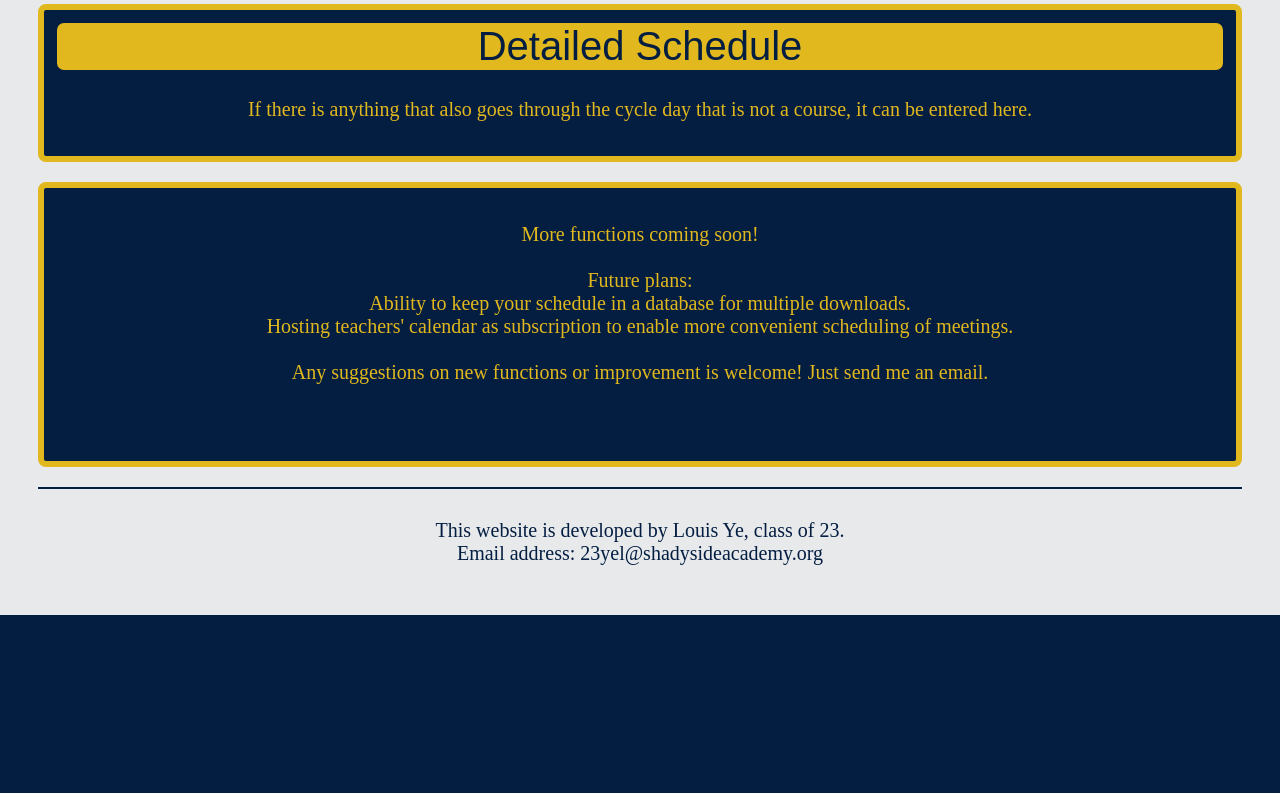
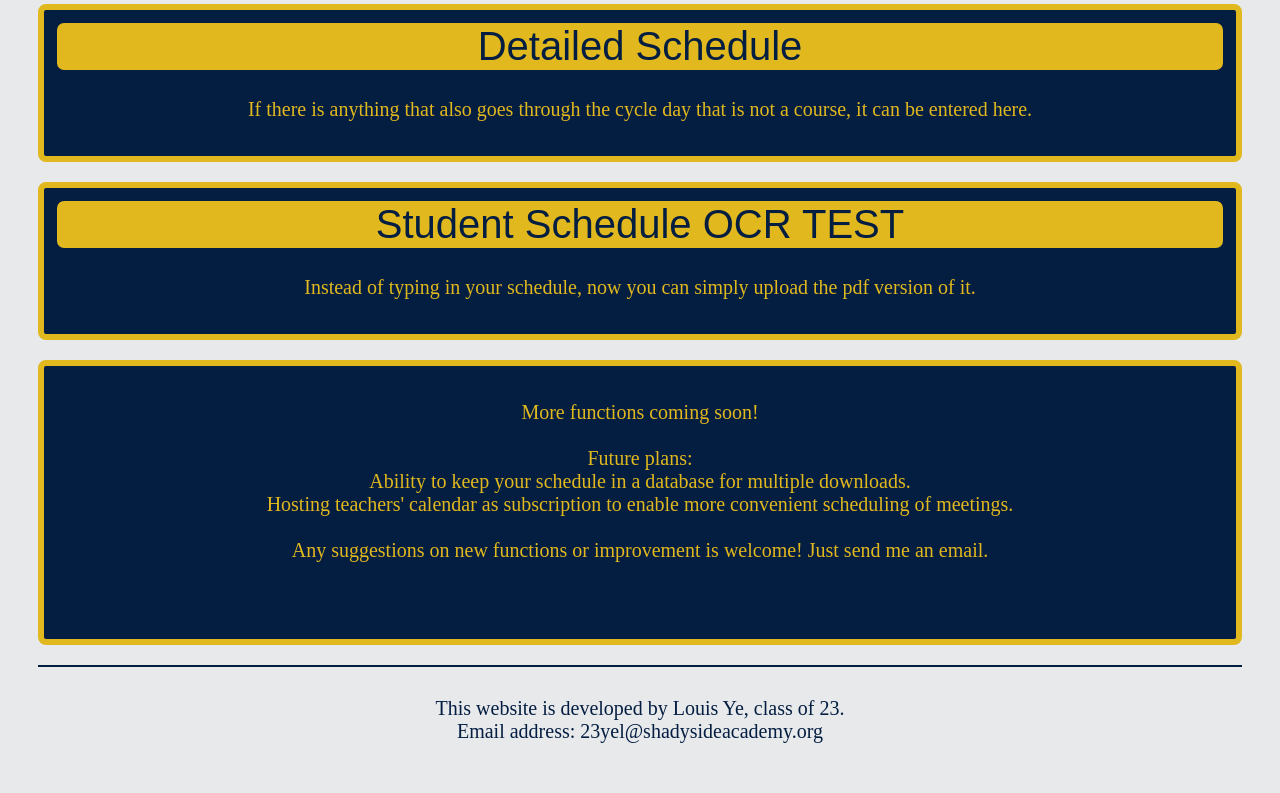
Before and after one commit to Alphabet1671/SS_ICS_Generator, a Flask app: page / in a window 1280 px wide. Shown: the part 365-1158 px from the top of the page. Before the commit the page ends 980 px from the top, so only its background shows below. Run offline with Flask 2, Linux system fonts and the light colour scheme.

Commit message:
tried paddle ocr, didnt work

```diff
--- a/Templates/index.html
+++ b/Templates/index.html
@@ -21,6 +21,11 @@
         <p class="description">If there is anything that also goes through the cycle day that is not a course, it can be entered here.</p>
     </div>
 
+    <div class = "function-cell">
+        <a href = "{{ url_for('ocr_filler') }}" target = "blank"><button class = "index-nav-btn">Student Schedule OCR TEST</button></a>
+        <p class = "description">Instead of typing in your schedule, now you can simply upload the pdf version of it.</p>
+    </div>
+
     <div class="function-cell">
         <p class="description">
             More functions coming soon!</br></br>
--- a/blockSchedule.txt
+++ b/blockSchedule.txt
@@ -31,7 +31,6 @@ Monday,Oct17+6
 Tuesday,Oct18+7
 Wednesday,Oct19+8
 Thursday,Oct20+1
-Friday,Oct21+Friday
 Tuesday,Oct25+2
 Wednesday,Oct26+3
 Thursday,Oct27+4
@@ -50,7 +49,6 @@ Tuesday,Nov15+8
 Wednesday,Nov16+1
 Thursday,Nov17+2
 Friday,Nov18+3
-Monday,Nov21+Monday
 Monday,Nov28+4
 Tuesday,Nov29+5
 Wednesday,Nov30+6
--- a/main.py
+++ b/main.py
@@ -1,6 +1,8 @@
 import random
 import datetime
 from flask import *
+import os
+from paddleocr import PaddleOCR
 
 """aws push command:
 aws lightsail push-container-image --service-name flask-service --label flask-container --image flask
@@ -93,29 +95,14 @@ class StudentSchedule:
         if label == "H": return self.H
 
 
-ScheduleForLouis = StudentSchedule(
-    "189716",
-    Course("Art of Persuasion", "A", False, True),
-    Course("Adv. Physics", "B", True, True),
-    Course("Free", "C", False, True),
-    Course("US History", "D", False, False),
-    Course("Latin I", "E", False, False),
-    Course("Symphonic Band", "F", False, False),
-    Course("Free", "G", False, True),
-    Course("Multi-Variable Calc", "H", False, True)
-)
-
-
 def StartTime(index, late, wed):
     return startTimeMap[int(wed)][index - 1][int(late)]
-
 
 def EndTime(index, late, wed, lab):
     if (index == 1 or index == 4) and (lab == True):
         return endTimeMap[int(wed)][index][int(late)]
     else:
         return endTimeMap[int(wed)][index - 1][int(late)]
-
 
 def period(day, period_):
     return periodMap[day][period_]
@@ -191,6 +178,7 @@ def isChecked(str):
 
 
 global studentSchedule
+global pdfFileIndex
 
 Heading = ['BEGIN:VCALENDAR',
            'METHOD:PUBLISH',
@@ -222,13 +210,12 @@ Heading = ['BEGIN:VCALENDAR',
 """
 Initializing the cycle day map
 
-This is to match cycle day with a datetime object.
-
-remember to adjust for years!!!
+This is to match cycle day with a datetime object
 
 """
 
 app = Flask(__name__)
+pdfFileIndex = 0
 
 @app.route("/schedule-filler/")
 def schedule_nav_page():
@@ -243,6 +230,7 @@ def index(): return render_template("index.html")
 def fillSchedulePage():
     global studentSchedule
     global studentID
+    global prevStudentID
     if request.method == "POST":
         studentID = request.form["studentID"]
         blockA = Course(request.form["blockA"], "A", isChecked(request.form.get("blockAlab", False)),
@@ -306,6 +294,13 @@ def fillSchedulePage():
             new_event(courseNameLst[i], startTimeLst[i], endTimeLst[i], "School", dateLst[i], f)
 
         f.write("END:VCALENDAR")
+
+    try:
+        os.remove(prevStudentID+".ics")
+    except Exception as e:
+        print(e)
+
+    prevStudentID = studentID
 
     return redirect("/file_download", 302)
 
@@ -384,6 +379,22 @@ def send_adv_schedule():
     except Exception as e:
         return str(e)
 
+@app.route("/ocr-filler/")
+def ocr_filler():
+    return render_template("ocr-filler.html")
+
+@app.route("/send-ocr-schedule/", methods = ["POST","GET"])
+def send_ocr_schedule():
+    if request.method == "POST":
+        pdfFile = request.files["schedule-pdf"]
+        pdfFile.save("pdfs/1.pdf")
+        ocr = PaddleOCR(use_angle_cls=True, lang = "en")
+        pdfPath = "pdfs/1.pdf"
+        result = ocr.ocr(pdfPath, cls = True)
+        for line in result:
+            print(line)
+
+
 
 if __name__ == "__main__":
     app.run(port=2328, host="0.0.0.0", debug=True)
--- a/requirements.txt
+++ b/requirements.txt
@@ -1 +1,5 @@
 flask===2.0.2
+frontend
+fitz
+paddle
+paddlepaddle
```
Also changed, not shown: Templates/ocr-filler.html (added, +9 -0 lines), 2 other files.
